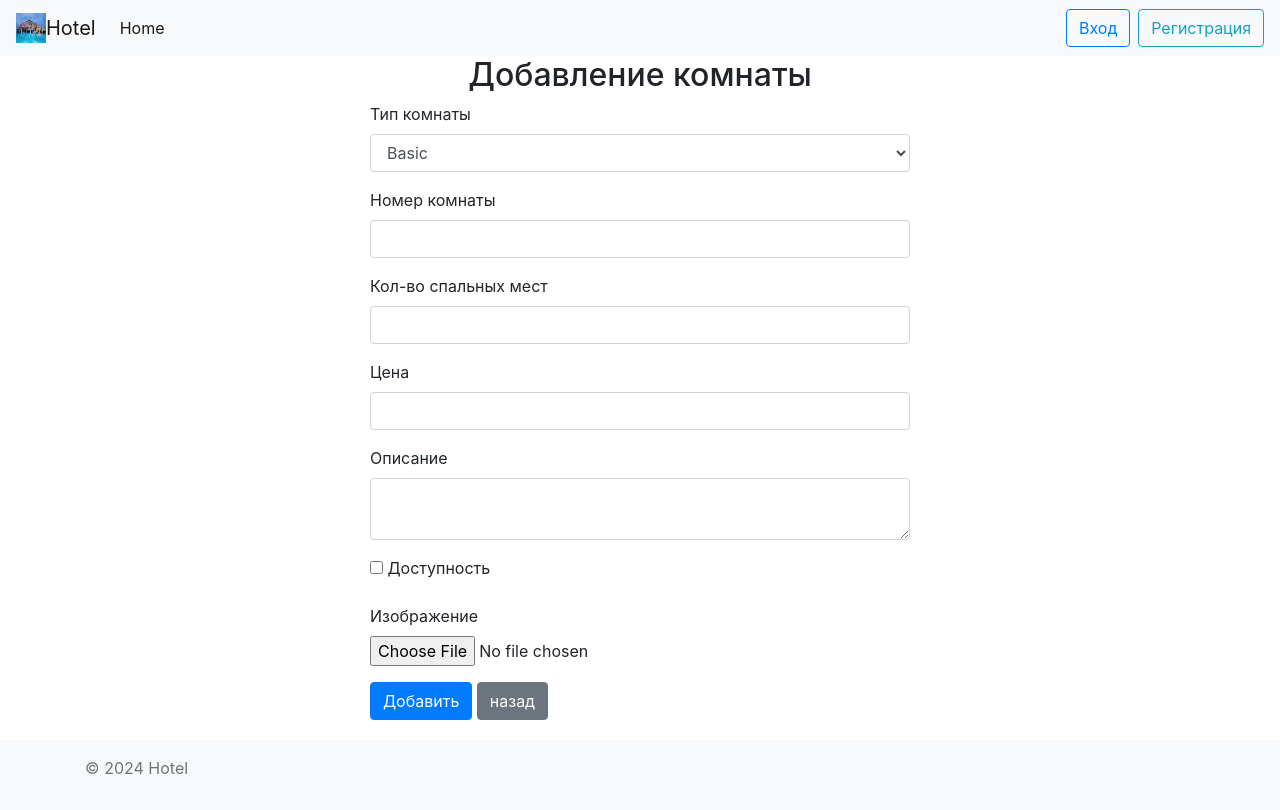
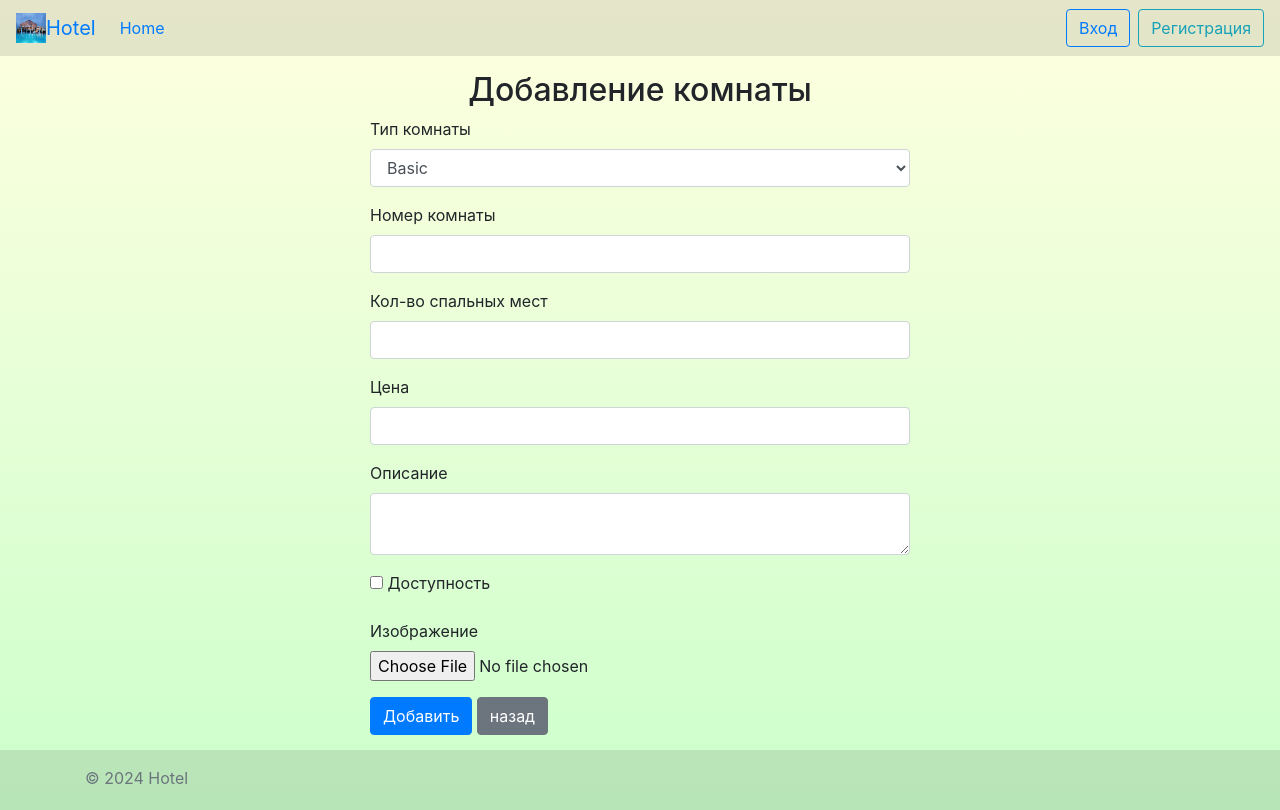
Before and after one commit to SpacecapsAlex/hotelProject, a Django app: page /create/ in a window 1280 px wide. Before the commit the page ends 774 px from the top, so only its background shows below. Run offline with Django 5.2, Linux system fonts and the light colour scheme; data comes from the database, SQL or seed files in the repository; some libraries are stand-ins or nearby versions.

Commit message:
Update CSS styles in layout template
The commit includes improvements to the styling within the layout.html template. It adds a new linear gradient background for the body. The navbar and footer have been updated to have a semi-transparent black background. Padding has also been added to the main container for better spacing and layout presentation.

```diff
--- a/templates/layout.html
+++ b/templates/layout.html
@@ -4,10 +4,15 @@
     <meta charset="UTF-8">
     <title>Room Layout</title>
     <link href="https://stackpath.bootstrapcdn.com/bootstrap/4.3.1/css/bootstrap.min.css" rel="stylesheet">
+    <style>
+        body {
+            background: linear-gradient(to bottom, #ffffe0, #ccffcc);
+        }
+    </style>
 </head>
 <body style="padding-bottom: 60px;">
 <header>
-    <nav class="navbar navbar-expand-lg navbar-light bg-light">
+    <nav class="navbar navbar-expand-lg" style="background-color: rgba(0, 0, 0, 0.1)">
         <img src="/media/default.jpg" width="30" height="30" alt="">
         <a class="navbar-brand" href="#">Hotel</a>
         <button class="navbar-toggler" type="button" data-toggle="collapse" data-target="#navbarNav"
@@ -57,12 +62,12 @@
     </nav>
 </header>
 
-<main role="main" class="container">
+<main role="main" class="container" style="padding: 15px">
     {% block content %}
     {% endblock %}
 </main>
 
-<footer class="footer mt-auto py-3 bg-light" style="position: absolute; bottom: 0; width: 100%; height: 60px;">
+<footer class="footer mt-auto py-3" style="position: absolute; bottom: 0; width: 100%; height: 60px; background-color: rgba(0, 0, 0, 0.1)">
     <div class="container">
         <span class="text-muted">© 2024 Hotel</span>
     </div>
```
